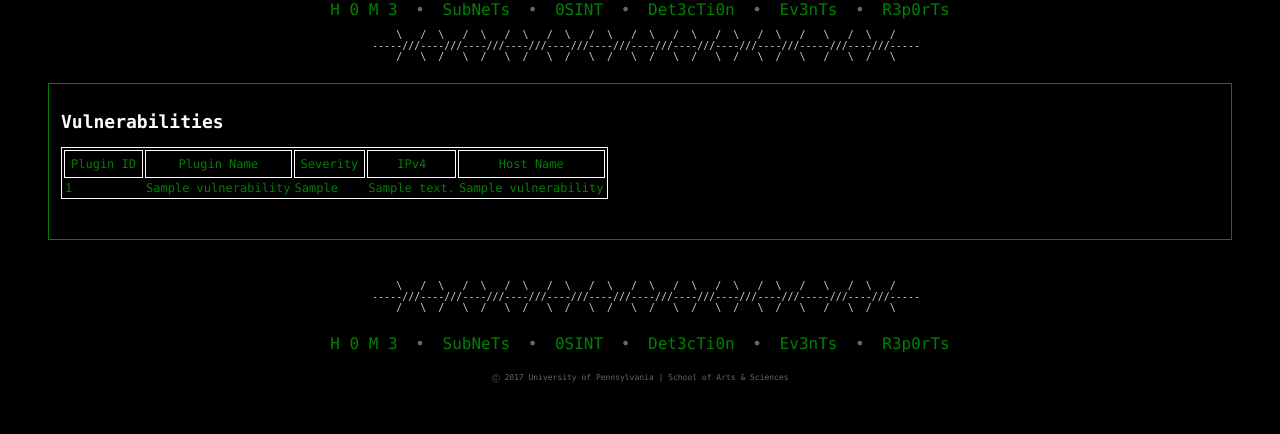
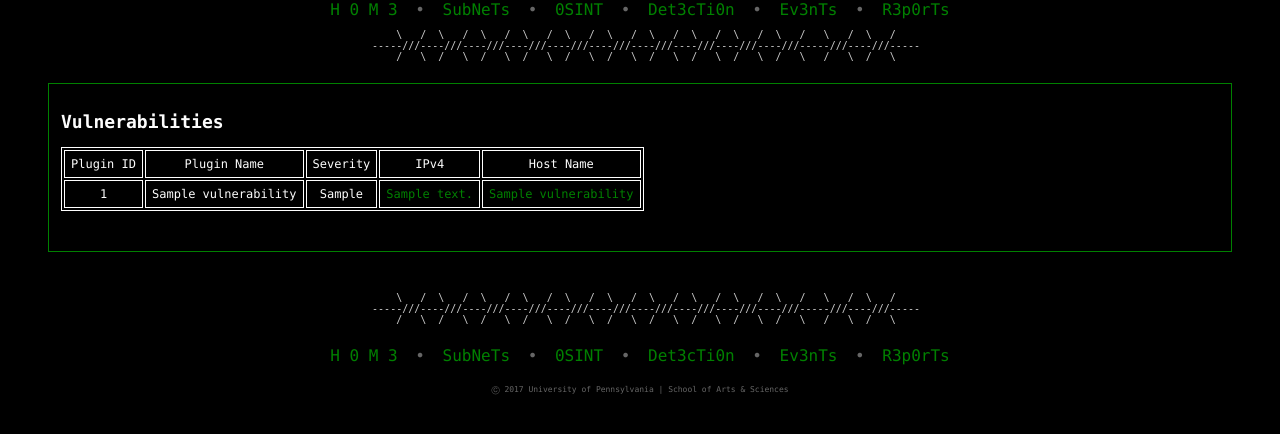
Before and after one commit to clayball/nector, a Django app: page /vulnz/ in a window 1280 px wide. Shown: the part 152-586 px from the top of the page. Run offline with Django 3.2, Linux system fonts and the light colour scheme; tables that the repository leaves empty hold one stand-in row (values such as "Sample post").

Commit message:
updating CSS stuff :)

```diff
--- a/nector_home/static/main.css
+++ b/nector_home/static/main.css
@@ -64,6 +64,7 @@ a:hover {
     margin-right: 40px;
     margin-bottom: 40px;
     border: 1px solid green;
+    color: #FDFDFD;
 }
 
 .title-logo {
@@ -106,7 +107,6 @@ a:hover {
 table {
     border: 1px solid white;
     background-color: black;
-    color: green;
 }
 
 .td-content {
--- a/vulnerabilities/templates/vulnerabilities/vulnz.html
+++ b/vulnerabilities/templates/vulnerabilities/vulnz.html
@@ -5,13 +5,22 @@
   {% if vuln_list %}
     <h2>Vulnerabilities</h2>
       <table>
-          <tr><td class="td-content">Plugin ID</td><td class="td-content">Plugin Name</td><td class="td-content">Severity</td><td class="td-content">IPv4</td><td class="td-content">Host Name</td></tr>
+          <tr>
+            <td class="td-content">Plugin ID</td>
+            <td class="td-content">Plugin Name</td>
+            <td class="td-content">Severity</td>
+            <td class="td-content">IPv4</td>
+            <td class="td-content">Host Name</td></tr>
       {% for vuln, host, subnet in host_data %}
-          <tr><td>{{vuln.plugin_id}}</td><td>{{vuln.plugin_name}}</td><td>{{vuln.severity}}</td><td><a href="/hosts/{{ subnet.id }}/host/{{ host.id }}">{{ vuln.ipv4_address }}</a></td><td><a href="/hosts/{{ subnet.id }}/host/{{ host.id }}">{{ vuln.host_name }}</a></td></tr>
+          <tr><td class="td-content">{{vuln.plugin_id}}</td>
+            <td class="td-content">{{vuln.plugin_name}}</td>
+            <td class="td-content">{{vuln.severity}}</td>
+            <td class="td-content"><a href="/hosts/{{ subnet.id }}/host/{{ host.id }}">{{ vuln.ipv4_address }}</a></td>
+            <td class="td-content"><a href="/hosts/{{ subnet.id }}/host/{{ host.id }}">{{ vuln.host_name }}</a></td></tr>
       {% endfor %}
     </table>
   {% else %}
-      <p>No vulnerabilities are available.</p>
+      <p>There are no vulnerability scan results.</p>
   {% endif %}
 </div>
 {% endblock %}
```
